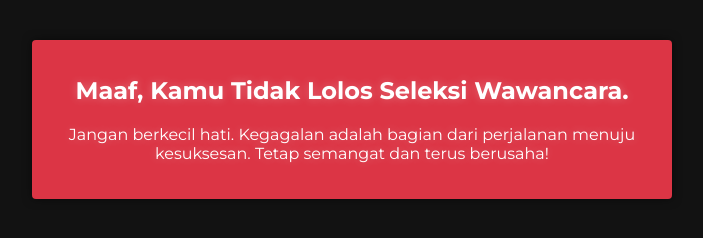
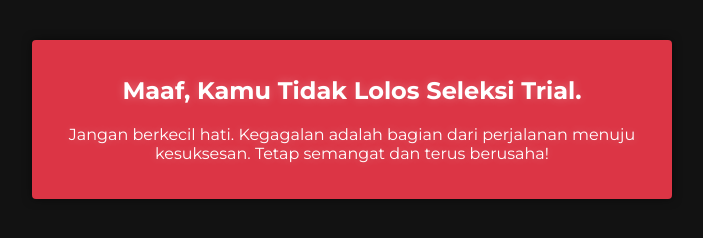
Before and after one commit to rrzaalii/recruitment-osis-24, a plain HTML site: page not-accepted.html in a window 1280 px wide. Shown: the whole page, without its empty margins (288-991 px from the left). Drawn offline with Linux system fonts and the light colour scheme.

Commit message:
Update not-accepted.html

```diff
--- a/not-accepted.html
+++ b/not-accepted.html
@@ -9,7 +9,7 @@
 <body>
 
 <div class="container result rejected">
-    <h1>Maaf, Kamu Tidak Lolos Seleksi Wawancara.</h1>
+    <h1>Maaf, Kamu Tidak Lolos Seleksi Trial.</h1>
     <p>Jangan berkecil hati. Kegagalan adalah bagian dari perjalanan menuju kesuksesan. Tetap semangat dan terus berusaha!</p>
 </div>
 
```
